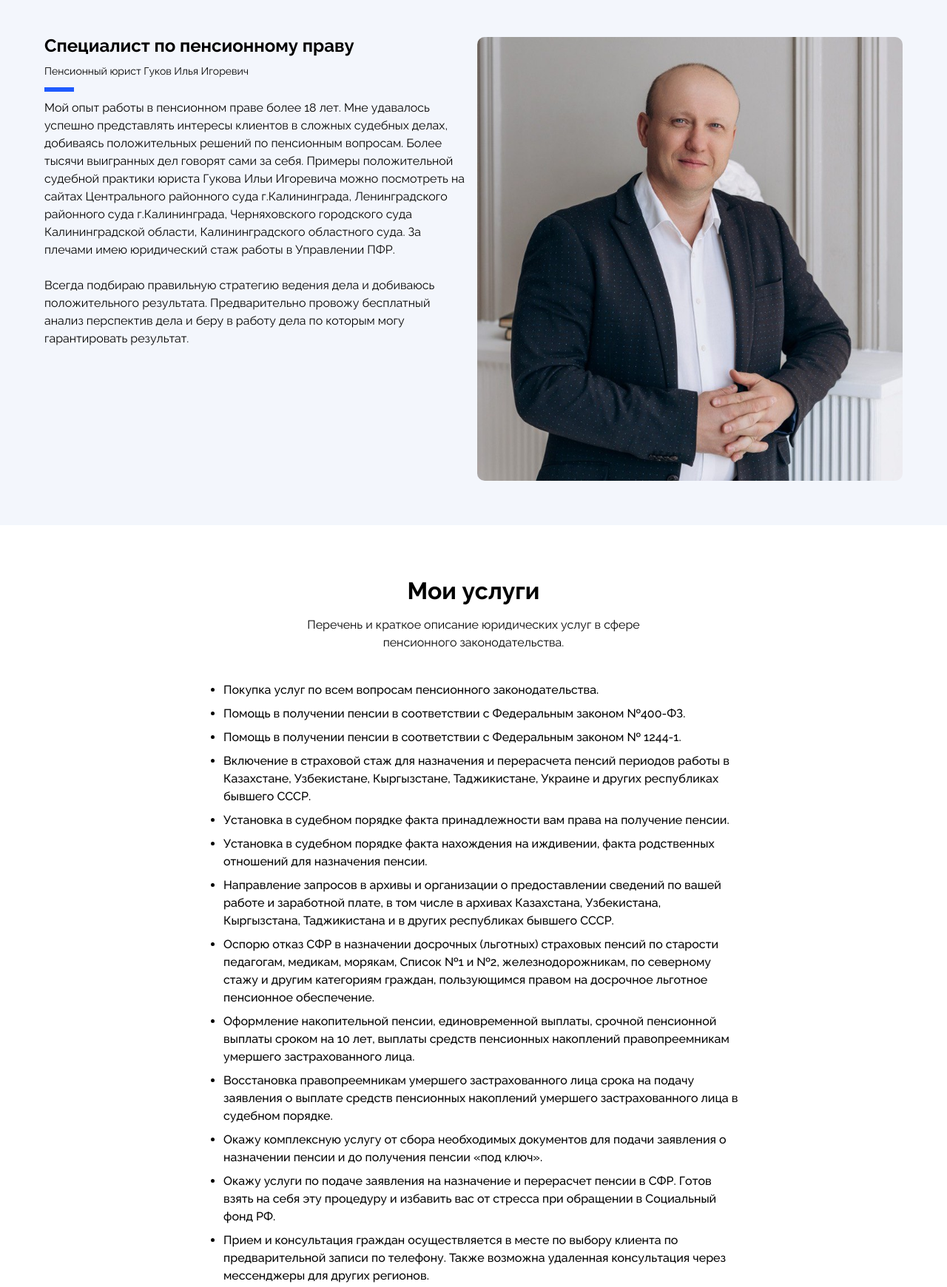
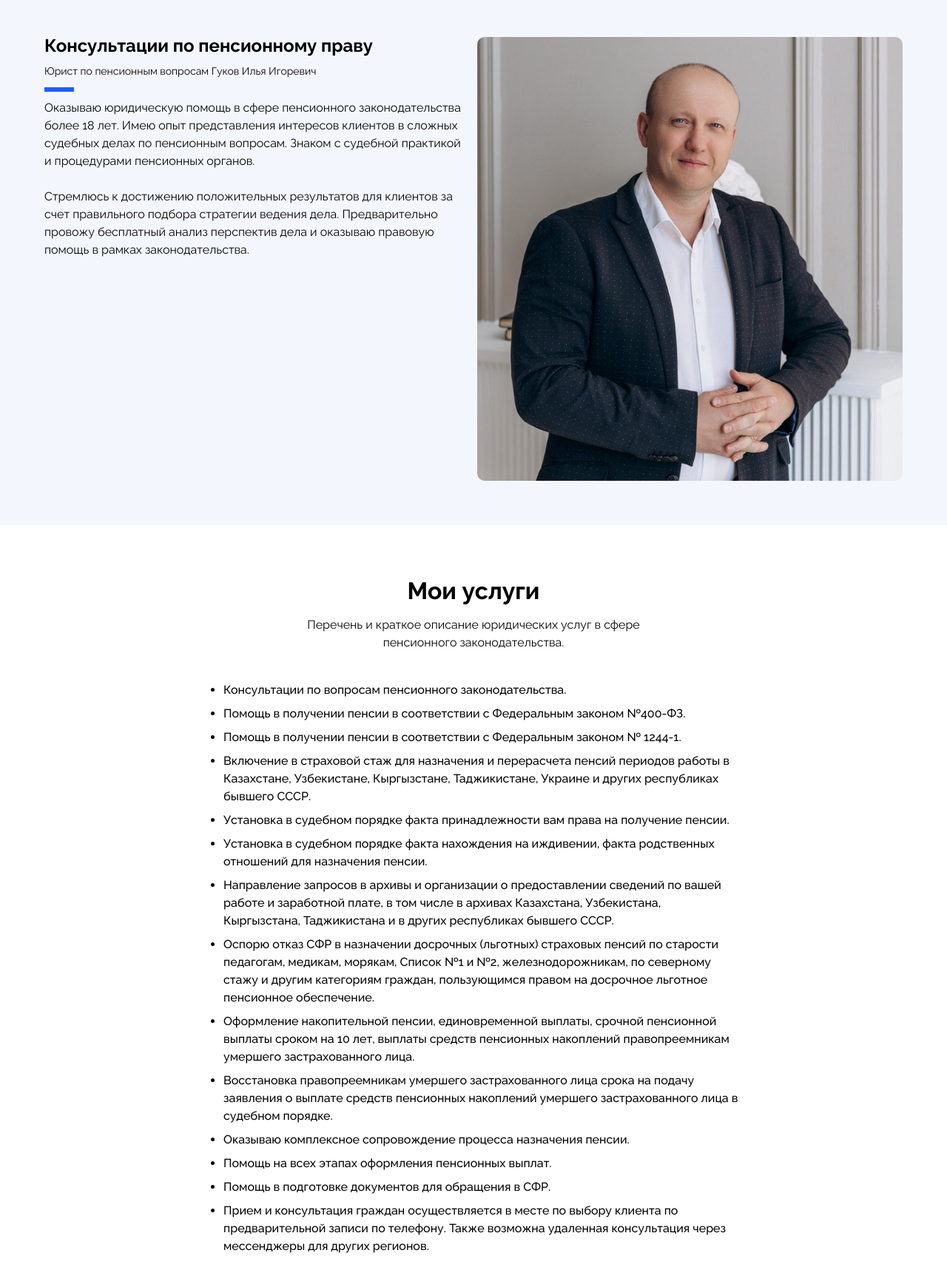
Before and after one commit to miz14/gukov_proj, a plain HTML site: page sites/site1/index.html in a window 1280 px wide. Shown: the part 60-1800 px from the top of the page at 74% size. Drawn offline with Linux system fonts and the light colour scheme.

Commit message:
Правки в пенсионный сайт для подверждения безопапосности от гугла

```diff
--- a/sites/site1/index.html
+++ b/sites/site1/index.html
@@ -65,20 +65,17 @@
     <section id="about-me" aria-labelledby="about-heading">
       <div class="block-container card-columns">
         <div class="card-img-block">
-          <img src="./imgs/me.jpg" alt="Пенсионный юрист Гуков Илья Игоревич">
+          <img src="./imgs/me.jpg" alt="Юрист по пенсионным вопросам Гуков Илья Игоревич">
         </div>
         <div class="card-info-block">
-          <h1 class="card-tittle">Специалист по пенсионному праву</h1>
-          <p class="card-subtitle">Пенсионный юрист Гуков Илья Игоревич</p>
+          <h1 class="card-tittle">Консультации по пенсионному праву</h1>
+          <p class="card-subtitle">Юрист по пенсионным вопросам Гуков Илья Игоревич</p>
           <div class="card-delimeter"></div>
-          <p class="card-text">Мой опыт работы в пенсионном праве более 18 лет. Мне удавалось успешно представлять
-            интересы клиентов в сложных судебных делах, добиваясь положительных решений по пенсионным вопросам. Более
-            тысячи выигранных дел говорят сами за себя. Примеры положительной судебной практики юриста Гукова Ильи
-            Игоревича можно посмотреть на сайтах Центрального районного суда г.Калининграда, Ленинградского районного
-            суда г.Калининграда, Черняховского городского суда Калининградской области, Калининградского областного
-            суда. За плечами имею юридический стаж работы в Управлении ПФР.<br><br>Всегда подбираю правильную стратегию
-            ведения дела и добиваюсь положительного результата. Предварительно провожу бесплатный анализ перспектив дела
-            и беру в работу дела по которым могу гарантировать результат.</p>
+          <p class="card-text">Оказываю юридическую помощь в сфере пенсионного законодательства более 18 лет. Имею опыт представления интересов клиентов в сложных судебных делах по пенсионным вопросам.
+            Знаком с судебной практикой и процедурами пенсионных органов.
+            <br><br>
+            Стремлюсь к достижению положительных результатов для клиентов за счет правильного подбора стратегии ведения дела.
+            Предварительно провожу бесплатный анализ перспектив дела и оказываю правовую помощь в рамках законодательства.</p>
         </div>
       </div>
     </section>
@@ -90,18 +87,15 @@
           <p class="block-subtitle">Перечень и краткое описание юридических услуг в сфере пенсионного законодательства.
           </p>
           <ul class="services-list">
-            <li>Покупка услуг по всем вопросам пенсионного законодательства.</li>
+            <li>Консультации по вопросам пенсионного законодательства.</li>
             <li>Помощь в получении пенсии в соответствии с Федеральным законом №400-ФЗ.</li>
             <li>Помощь в получении пенсии в соответствии с Федеральным законом № 1244-1.</li>
-            <li>Включение в страховой стаж для назначения и перерасчета пенсий периодов работы в Казахстане,
-              Узбекистане,
-              Кыргызстане, Таджикистане, Украине и других республиках бывшего СССР.</li>
+            <li>Включение в страховой стаж для назначения и перерасчета пенсий периодов работы в Казахстане, Узбекистане, Кыргызстане, Таджикистане, Украине и других республиках бывшего СССР.</li>
             <li>Установка в судебном порядке факта принадлежности вам права на получение пенсии.</li>
             <li>Установка в судебном порядке факта нахождения на иждивении, факта родственных отношений для назначения
               пенсии.</li>
             <li>Направление запросов в архивы и организации о предоставлении сведений по вашей работе и заработной
-              плате,
-              в том числе в архивах Казахстана, Узбекистана, Кыргызстана, Таджикистана и в других республиках бывшего
+              плате, в том числе в архивах Казахстана, Узбекистана, Кыргызстана, Таджикистана и в других республиках бывшего
               СССР.</li>
             <li>Оспорю отказ СФР в назначении досрочных (льготных) страховых пенсий по старости педагогам, медикам,
               морякам, Список №1 и №2, железнодорожникам, по северному стажу и другим категориям граждан, пользующимся
@@ -110,10 +104,9 @@
               выплаты средств пенсионных накоплений правопреемникам умершего застрахованного лица.</li>
             <li>Восстановка правопреемникам умершего застрахованного лица срока на подачу заявления о выплате средств
               пенсионных накоплений умершего застрахованного лица в судебном порядке.</li>
-            <li>Окажу комплексную услугу от сбора необходимых документов для подачи заявления о назначении пенсии и до
-              получения пенсии «под ключ».</li>
-            <li>Окажу услуги по подаче заявления на назначение и перерасчет пенсии в СФР. Готов взять на себя эту
-              процедуру и избавить вас от стресса при обращении в Социальный фонд РФ.</li>
+            <li>Оказываю комплексное сопровождение процесса назначения пенсии.</li>
+            <li>Помощь на всех этапах оформления пенсионных выплат.</li>
+            <li>Помощь в подготовке документов для обращения в СФР.</li>
             <li>Прием и консультация граждан осуществляется в месте по выбору клиента по предварительной записи по
               телефону. Также возможна удаленная консультация через мессенджеры для других регионов.</li>
           </ul>
@@ -212,7 +205,7 @@
           </li>
           <li>
             <h3>Профессионализм и ответственность</h3>
-            <p>Гарантирую высокое качество предоставляемых услуг и соблюдение сроков.</p>
+            <p>Стремлюсь к высокому качеству предоставляемых услуг и соблюдению сроков.</p>
           </li>
           <li>
             <h3>Конфиденциальность</h3>
@@ -317,8 +310,12 @@
         </div>
       </div>
     </section>
-
   </main>
+  <footer>
+    <div class="block-container">
+        <p class="warning">Информация на сайте не является гарантией результата. Услуги оказываются как частная юридическая практика. Итоговое решение принимается судом или государственными органами.</p>
+    </div>
+  </footer>
 </body>
 <script src="scripts.js"></script>
 <script src="form/form.js" type="module"></script>
--- a/sites/site1/styles.css
+++ b/sites/site1/styles.css
@@ -69,8 +69,16 @@ header {
 #services,
 #prices,
 #faq,
-#contacts {
+#contacts,
+footer {
     background-color: var(--cl-block);
+}
+footer .block-container {
+    border-top: 1px solid var(--cl-border);
+}
+.warning {
+    max-width: 800px;
+    font-size: 14px;
 }
 
 #about-me,
```
